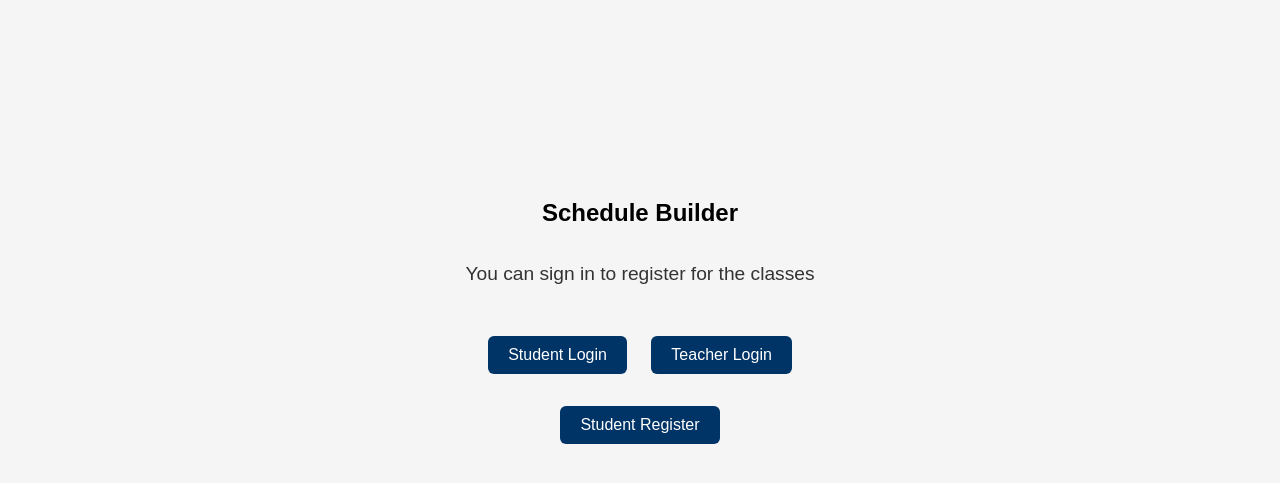
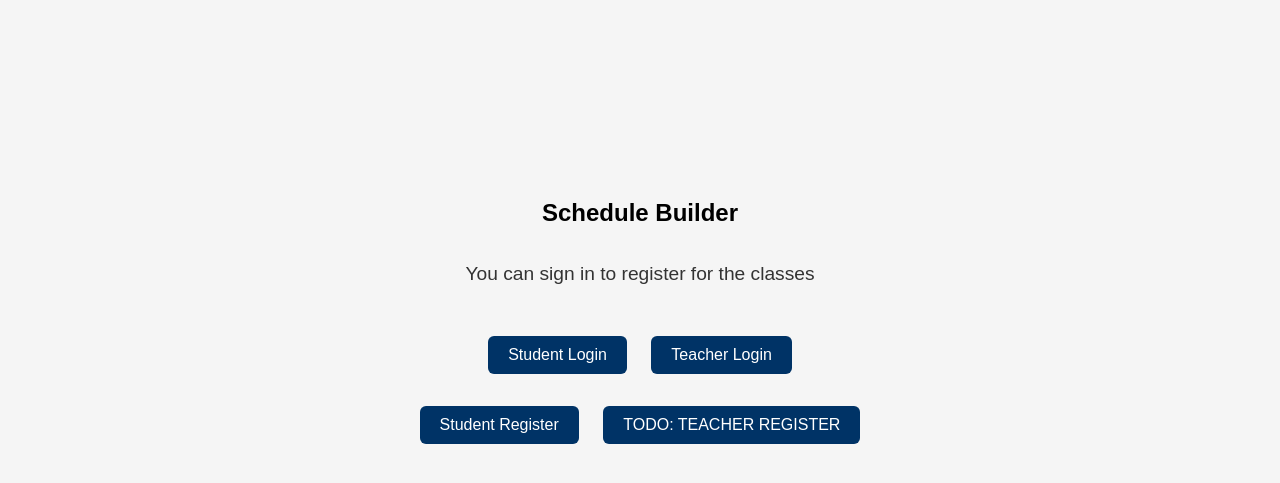
Before and after one commit to asamadifard/sdev255_final_project_group2-_backend, a plain HTML site: page index.html in a window 1280 px wide. Shown: the part 55-538 px from the top of the page. Drawn offline with Linux system fonts and the light colour scheme.

Commit message:
Update index.html

```diff
--- a/index.html
+++ b/index.html
@@ -29,6 +29,7 @@
   </div>
   <div class="login-buttons">
     <a href="student-register.html"><button class="home-btn">Student Register</button></a>
+    <a href=""><button class="home-btn">TODO: TEACHER REGISTER</button></a>
   </div>
 </main>
 
```
